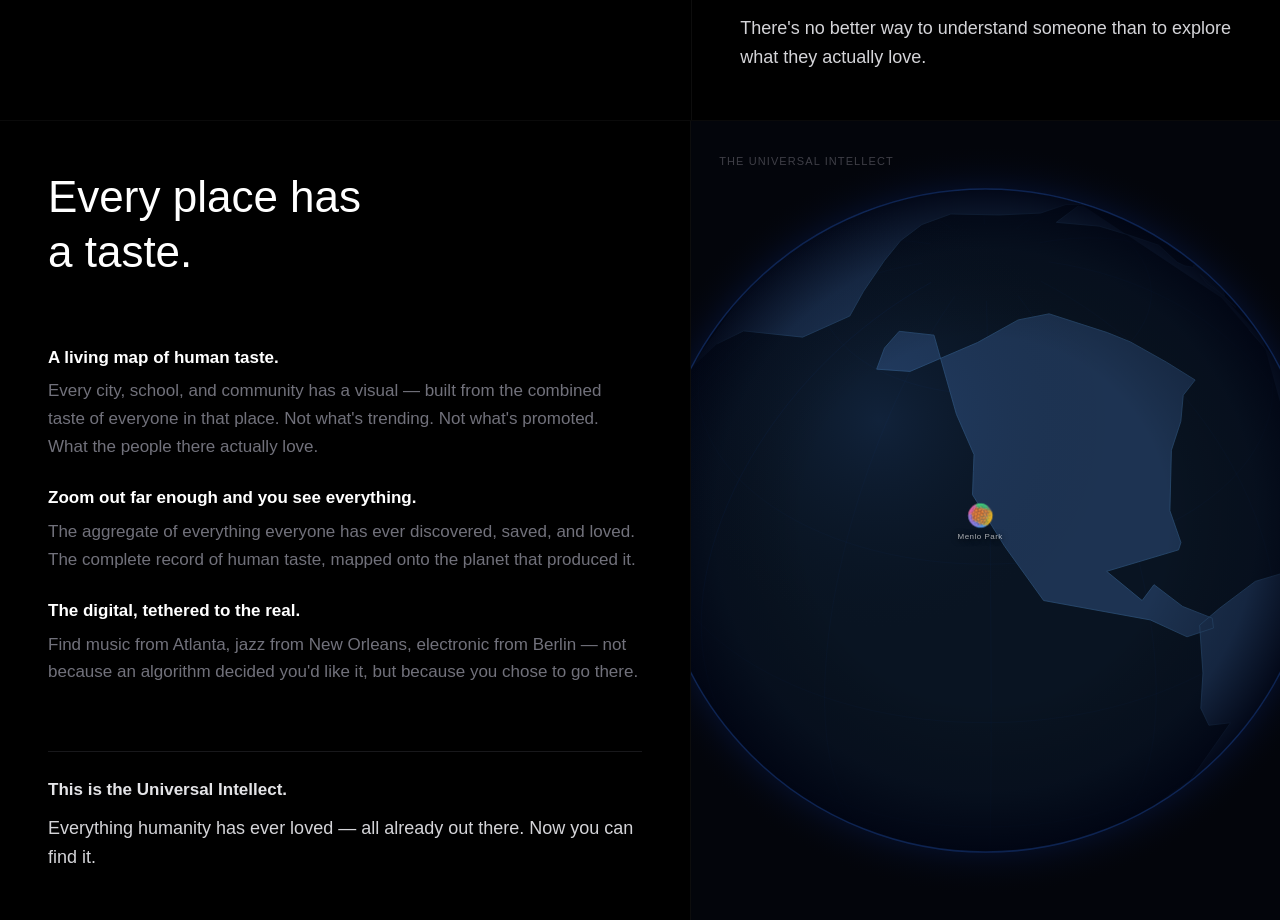
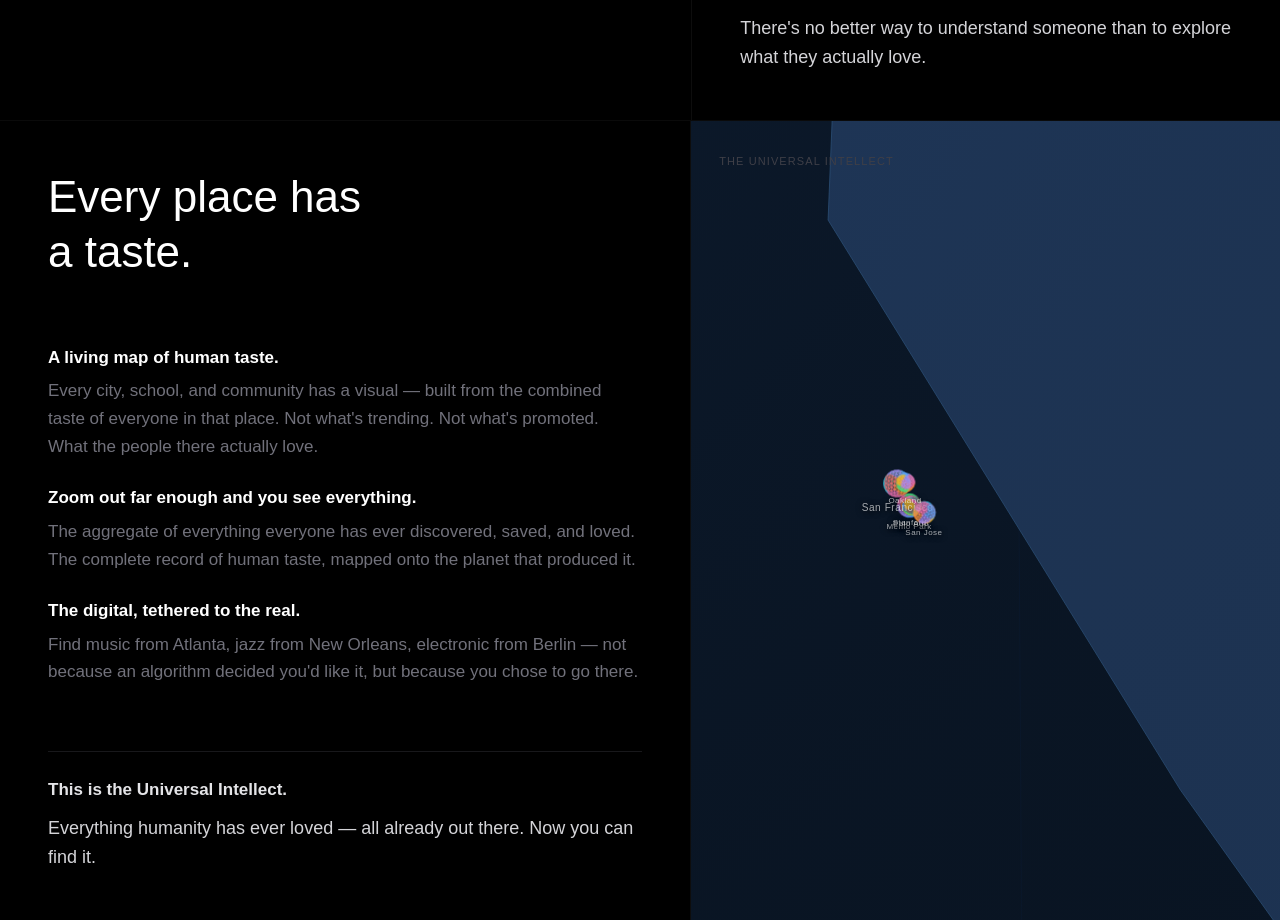
Before and after one commit to sn-ux/blueprint, a Next.js app: page / in a window 1280 px wide. Shown: the part 2280-3200 px from the top of the page. Built offline with nearby package versions, Linux system fonts and the light colour scheme; no server answers; the database is empty.

Commit message:
refine page 4 globe: static orientation with US-only zoom sequence

```diff
--- a/components/MapVisual.tsx
+++ b/components/MapVisual.tsx
@@ -14,48 +14,56 @@ type PlaceNode = {
 
 /* ── Place nodes — US only, three zoom stages ───────────────────────────── *
  *
- *  Stage 1  (t 0.00–0.45)  Menlo Park close-up
- *  Stage 2  (t 0.22–0.68)  Bay Area / California
- *  Stage 3  (t 0.52–1.00)  Full USA
+ *  Stage 1  (t 0.00–0.38)  Bay Area close-up  — all local cities visible
+ *  Stage 2  (t 0.38–0.68)  California pull-back — local cities fade out
+ *  Stage 3  (t 0.52–1.00)  Full USA — national cities appear
  *
  *  PLACES is the single source of truth.  Every entry renders exactly one
  *  MiniSphere + one label, always paired in the same parent div.           */
 
 const PLACES: PlaceNode[] = [
-  // ── Stage 1 ───────────────────────────────────────────────────────────
-  { id:"mp",  label:"Menlo Park",    lat:37.453, lng:-122.182, size:28, seed:17, minT:0.00, maxT:0.45 },
+  // ── Stage 1 + 2: Bay Area — all visible from t=0, fading out before Stage 3.
+  //   At zoom 32×, these cities are spread across the panel (SF ~24px left of
+  //   MP, SJ ~30px right) — readable and clearly distinct.
+  { id:"mp",  label:"Menlo Park",    lat:37.453, lng:-122.182, size:28, seed:17, minT:0.00, maxT:0.56 },
+  { id:"pa",  label:"Palo Alto",     lat:37.441, lng:-122.143, size:22, seed:23, minT:0.00, maxT:0.52 },
+  { id:"stn", label:"Stanford",      lat:37.427, lng:-122.170, size:18, seed:29, minT:0.00, maxT:0.50 },
+  { id:"sf",  label:"San Francisco", lat:37.774, lng:-122.419, size:32, seed: 1, minT:0.00, maxT:0.60 },
+  { id:"sj",  label:"San Jose",      lat:37.338, lng:-121.886, size:26, seed:13, minT:0.00, maxT:0.58 },
+  { id:"oak", label:"Oakland",       lat:37.804, lng:-122.271, size:22, seed: 7, minT:0.00, maxT:0.56 },
 
-  // ── Stage 2 ───────────────────────────────────────────────────────────
-  { id:"pa",  label:"Palo Alto",     lat:37.441, lng:-122.143, size:22, seed:23, minT:0.22, maxT:0.62 },
-  { id:"stn", label:"Stanford",      lat:37.427, lng:-122.170, size:18, seed:29, minT:0.24, maxT:0.60 },
-  { id:"sf",  label:"San Francisco", lat:37.774, lng:-122.419, size:32, seed: 1, minT:0.22, maxT:0.65 },
-  { id:"sj",  label:"San Jose",      lat:37.338, lng:-121.886, size:26, seed:13, minT:0.22, maxT:0.65 },
-  { id:"oak", label:"Oakland",       lat:37.804, lng:-122.271, size:22, seed: 7, minT:0.22, maxT:0.65 },
-
-  // ── Stage 3 ───────────────────────────────────────────────────────────
-  { id:"la",  label:"Los Angeles",   lat:34.052, lng:-118.244, size:34, seed: 3, minT:0.52, maxT:1.00 },
-  { id:"sea", label:"Seattle",       lat:47.606, lng:-122.332, size:28, seed:31, minT:0.52, maxT:1.00 },
-  { id:"ny",  label:"New York",      lat:40.713, lng: -74.006, size:38, seed:21, minT:0.54, maxT:1.00 },
-  { id:"chi", label:"Chicago",       lat:41.878, lng: -87.630, size:32, seed: 9, minT:0.54, maxT:1.00 },
-  { id:"hou", label:"Houston",       lat:29.760, lng: -95.370, size:26, seed:11, minT:0.56, maxT:1.00 },
-  { id:"mia", label:"Miami",         lat:25.762, lng: -80.192, size:24, seed:15, minT:0.56, maxT:1.00 },
-  { id:"den", label:"Denver",        lat:39.739, lng:-104.984, size:24, seed:35, minT:0.54, maxT:1.00 },
-  { id:"bos", label:"Boston",        lat:42.361, lng: -71.057, size:26, seed:19, minT:0.56, maxT:1.00 },
+  // ── Stage 3: Full USA — fade in as we zoom out past California
+  { id:"la",  label:"Los Angeles",   lat:34.052, lng:-118.244, size:34, seed: 3, minT:0.50, maxT:1.00 },
+  { id:"sea", label:"Seattle",       lat:47.606, lng:-122.332, size:28, seed:31, minT:0.50, maxT:1.00 },
+  { id:"ny",  label:"New York",      lat:40.713, lng: -74.006, size:38, seed:21, minT:0.52, maxT:1.00 },
+  { id:"chi", label:"Chicago",       lat:41.878, lng: -87.630, size:32, seed: 9, minT:0.52, maxT:1.00 },
+  { id:"hou", label:"Houston",       lat:29.760, lng: -95.370, size:26, seed:11, minT:0.54, maxT:1.00 },
+  { id:"mia", label:"Miami",         lat:25.762, lng: -80.192, size:24, seed:15, minT:0.54, maxT:1.00 },
+  { id:"den", label:"Denver",        lat:39.739, lng:-104.984, size:24, seed:35, minT:0.52, maxT:1.00 },
+  { id:"bos", label:"Boston",        lat:42.361, lng: -71.057, size:26, seed:19, minT:0.54, maxT:1.00 },
 ];
 
 /* ── Camera keyframes: [t, zoomScale, cLat, cLng] ───────────────────────── *
- *  zoomScale multiplies the base globe radius.                              *
- *    1.70 → globe is very large / zoomed in (Stage 1)                       *
- *    0.92 → globe fits comfortably in frame (Stage 3)                       */
+ *  zoomScale multiplies the base globe radius (BASE_R × zoom = actual R).   *
+ *                                                                            *
+ *   32×  →  R ≈ 13.4× min(w,h).  Globe fills ~7800 px across; panel shows  *
+ *           only ~400 km around Menlo Park.  Bay Area cities are spread      *
+ *           clearly across the frame (SF ~24 px left, SJ ~30 px right).     *
+ *                                                                            *
+ *    5×  →  R ≈ 2.1× min(w,h).  California coast fully visible; globe edge  *
+ *           arcs in from top/bottom, still reads as a sphere.               *
+ *                                                                            *
+ *   0.90×  →  Full globe circle fits in the panel.  All of North America    *
+ *            and the wider US visible.                                       */
 
 const CAM: readonly [number, number, number, number][] = [
-  [0.00, 1.70, 37.50, -122.20],  // Menlo Park — large globe, Bay Area centered
-  [0.35, 1.20, 37.60, -120.50],  // Bay Area / California pull-back
-  [0.65, 0.92, 39.00,  -97.00],  // Full continental USA
-  [1.00, 0.92, 39.00,  -97.00],  // Hold at USA (smooth reverse start)
+  [0.00, 32.0, 37.50, -122.20],  // Bay Area close-up (~400 km visible width)
+  [0.38,  5.0, 37.20, -119.80],  // California / West Coast pull-back
+  [0.68,  0.90, 39.00, -97.00],  // Full continental USA
+  [1.00,  0.90, 39.00, -97.00],  // Hold at USA for smooth loop reverse
 ];
 
-const BASE_R  = 0.42;    // globe radius as fraction of min(w, h) at zoom 1×
+const BASE_R  = 0.42;    // globe radius as fraction of min(w,h) at zoom 1× (= 0.90 in Stage 3)
 const SPEED   = 0.000036; // t units per ms → full cycle ≈ 28 s each way
 const FADE_W  = 0.055;    // t-width of label fade-in / fade-out ramp
 
```
